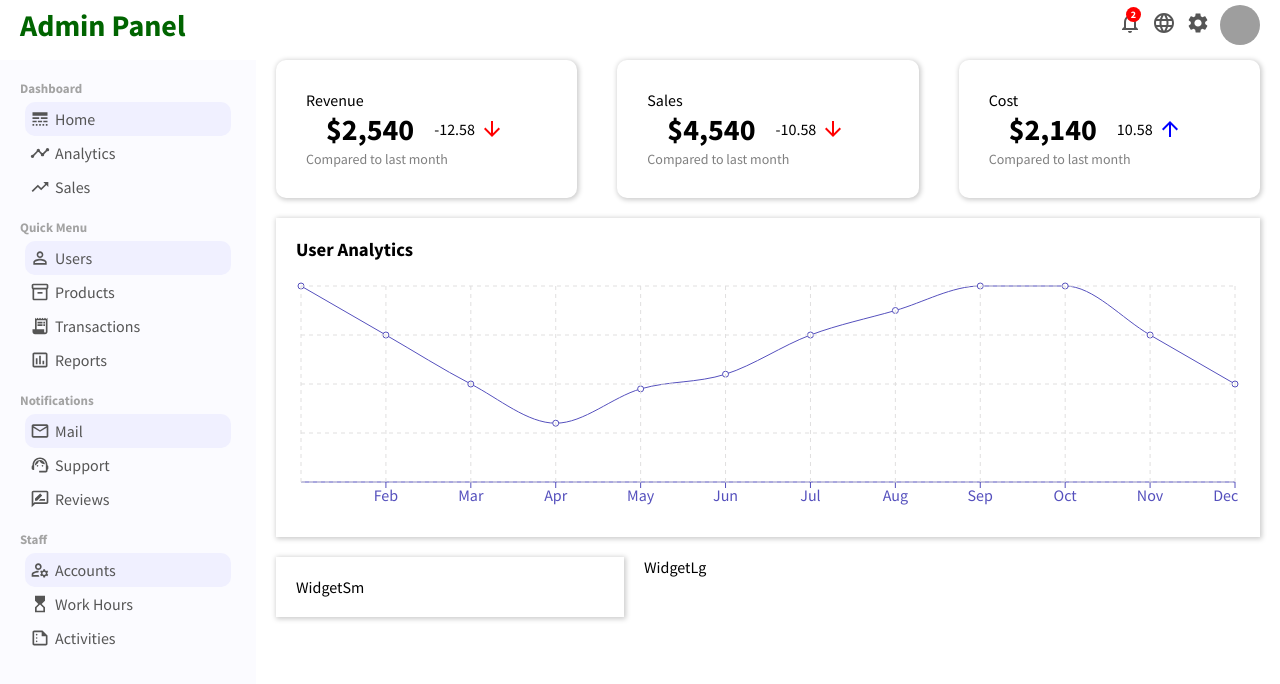
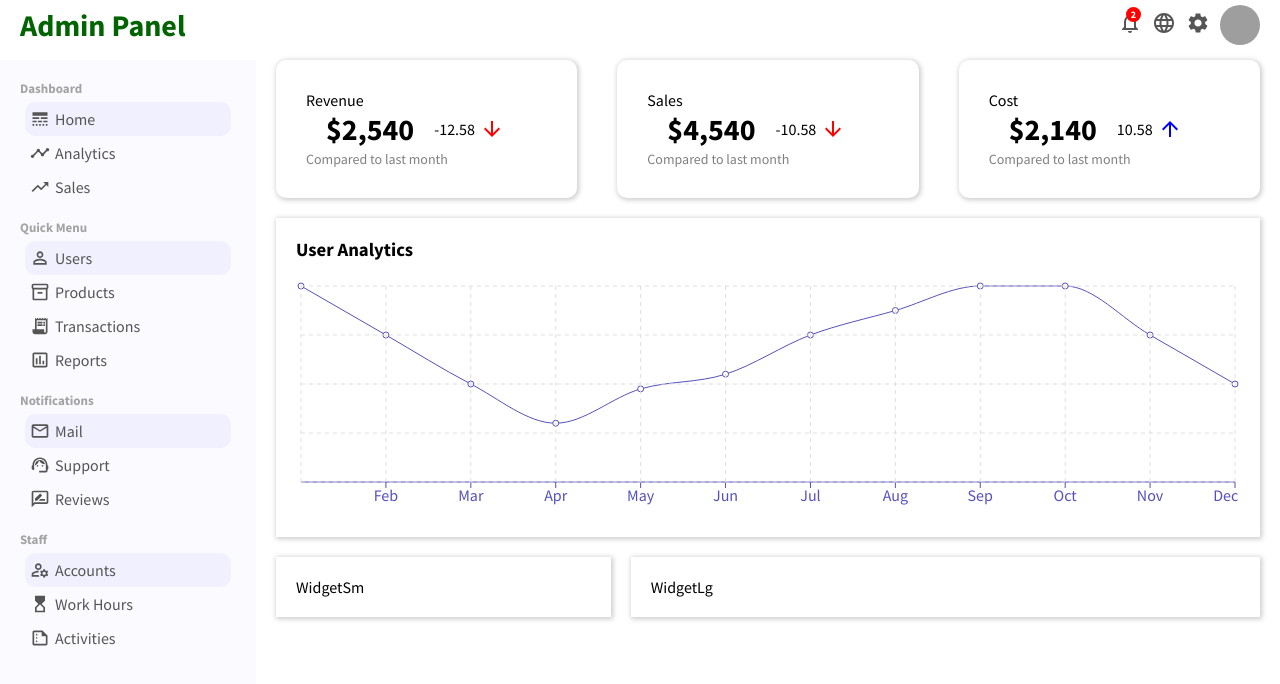
Before and after one commit to PJMantoss/admin_panel, a React (Create React App) app: page / in a window 1280 px wide. Shown: the top 684 px of the page. Built offline with nearby package versions, Linux system fonts and the light colour scheme; grey boxes are pictures that could not be loaded.

Commit message:
update Widget component

```diff
--- a/src/components/widgetLg/widgetLg.css
+++ b/src/components/widgetLg/widgetLg.css
@@ -1,3 +1,6 @@
 .widgetLg {
     flex: 2;
+    padding: 20px;
+    -webkit-box-shadow: 1px 1px 5px 1px #CCCCCC;
+    box-shadow: 1px 1px 5px 1px #CCCCCC;
 }
```
